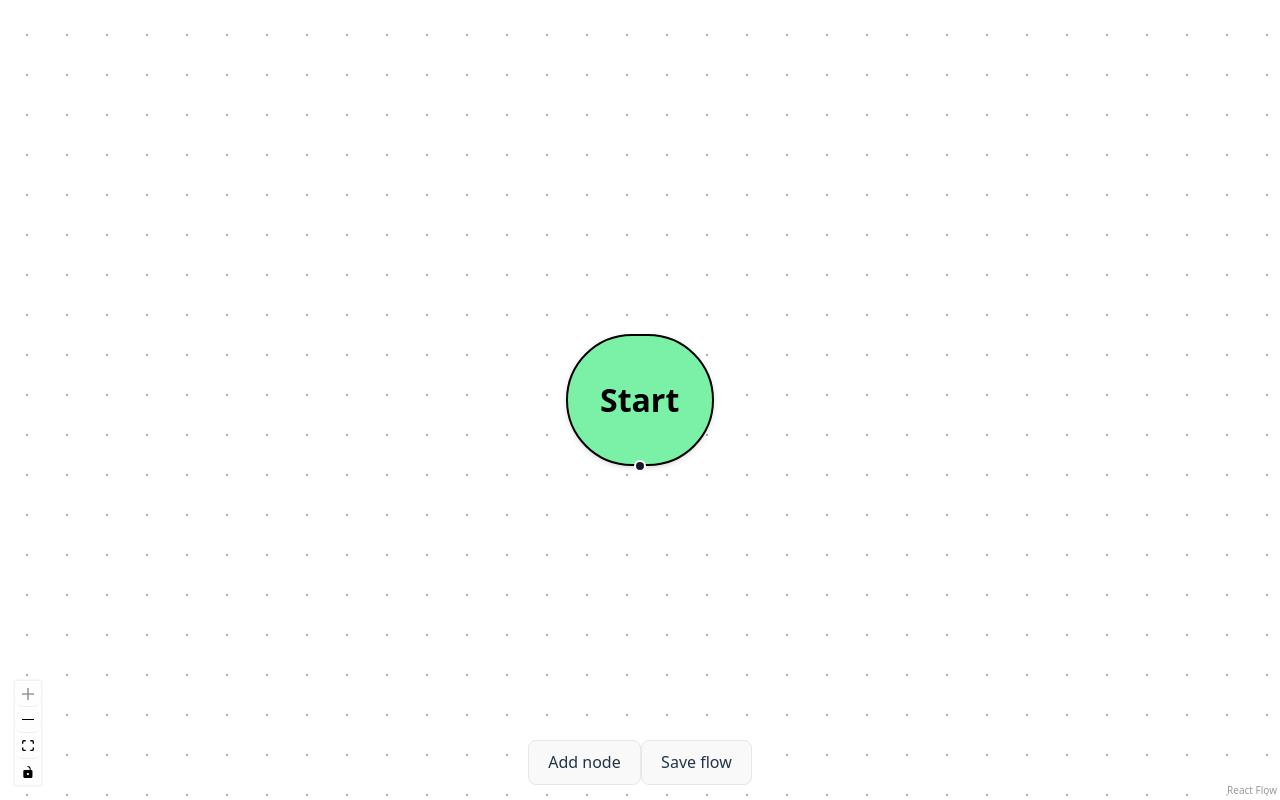
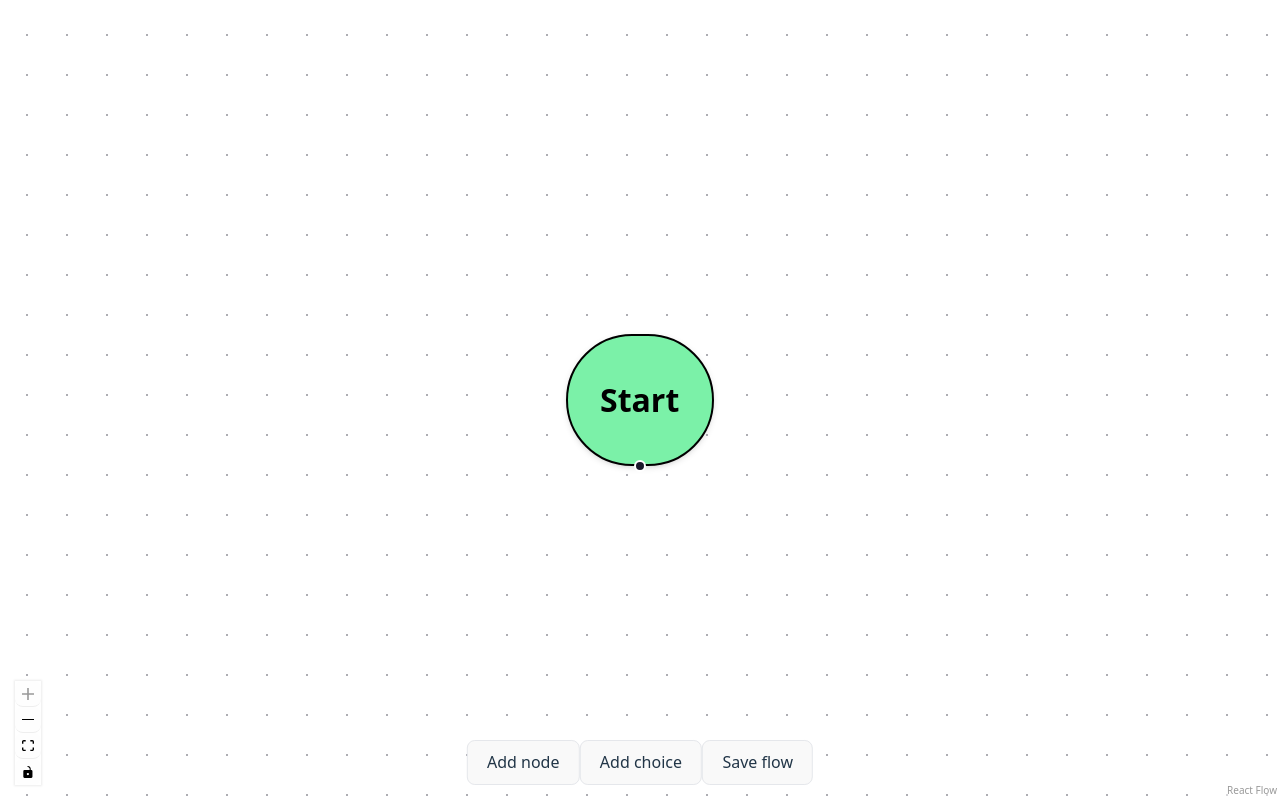
Before and after one commit to ssikors/plot-branch, a React (Vite) app in the folder plot-branch-client/: page / in a window 1280 px wide. Built offline with nearby package versions, Linux system fonts and the light colour scheme; no server answers.

Commit message:
added choice node

```diff
--- a/plot-branch-client/src/App.tsx
+++ b/plot-branch-client/src/App.tsx
@@ -16,6 +16,7 @@ import { useShallow } from 'zustand/shallow';
 import { useEffect } from 'react';
 import axios from 'axios';
 import { StartNode } from './components/nodes/StartNode';
+import { ChoiceNode } from './components/nodes/ChoiceNode';
 
 const selector = (state: any) => ({
   nodes: state.nodes,
@@ -54,6 +55,24 @@ export default function App() {
     console.log(JSON.stringify(flow))
   }
 
+  function addChoiceNode() {
+    const id = `choice-${nodes.length + 1}`;
+
+    const centerX = window.innerWidth / 2;
+    const centerY = window.innerHeight / 2;
+
+    const pos = reactFlow.screenToFlowPosition({ x: centerX, y: centerY })
+
+    setNodes([...nodes,
+    {
+      id,
+      type: 'choiceNode',
+      position: pos,
+      data: {},
+    }]
+    );
+  };
+
   function addStoryNode() {
     const id = `story-${nodes.length + 1}`;
 
@@ -73,7 +92,8 @@ export default function App() {
   };
   const nodeTypes: NodeTypes = {
     storyNode: StoryNode,
-    startNode: StartNode
+    startNode: StartNode,
+    choiceNode: ChoiceNode
   }
 
   return (
@@ -98,6 +118,12 @@ export default function App() {
             Add node
           </button>
           <button
+            onClick={addChoiceNode}
+            className="rounded bg-black px-3 py-1 text-white"
+          >
+            Add choice
+          </button>
+          <button
             onClick={onSave}
             className="rounded bg-black px-3 py-1 text-white"
           >
--- /dev/null
+++ b/plot-branch-client/src/components/nodes/ChoiceNode.tsx
@@ -0,0 +1,16 @@
+
+import { Handle, Position, type NodeProps, type Node } from '@xyflow/react';
+
+
+type ChoiceNode = Node;
+
+export function ChoiceNode({ data }: NodeProps<ChoiceNode>) {
+  return (
+    <div className="rounded border bg-orange-300 p-4 pt-5 shadow">
+      <div className="font-bold mb-1 text-center">Start</div>
+      <Handle type="target" position={Position.Top} />
+      <Handle type="source" id="left"  position={Position.Left} />
+      <Handle type="source" id="right"  position={Position.Right} />
+    </div>
+  );
+}
```
